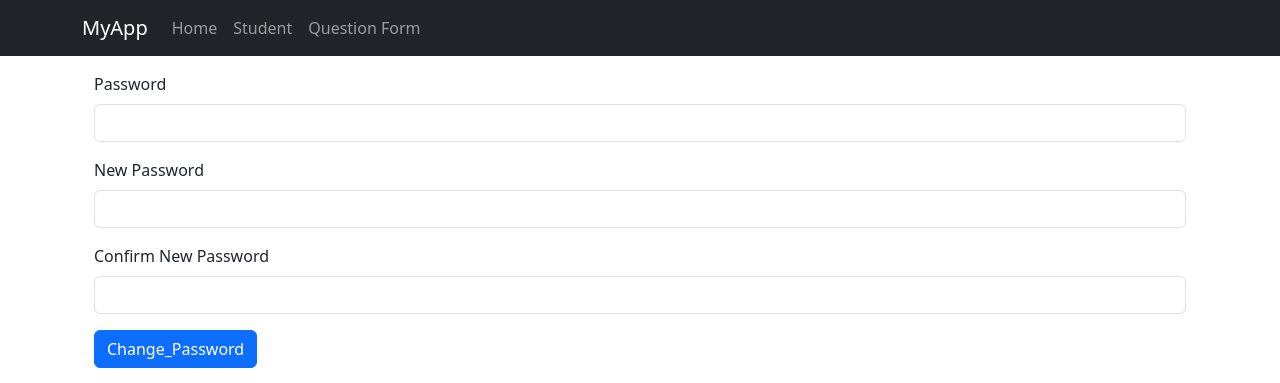
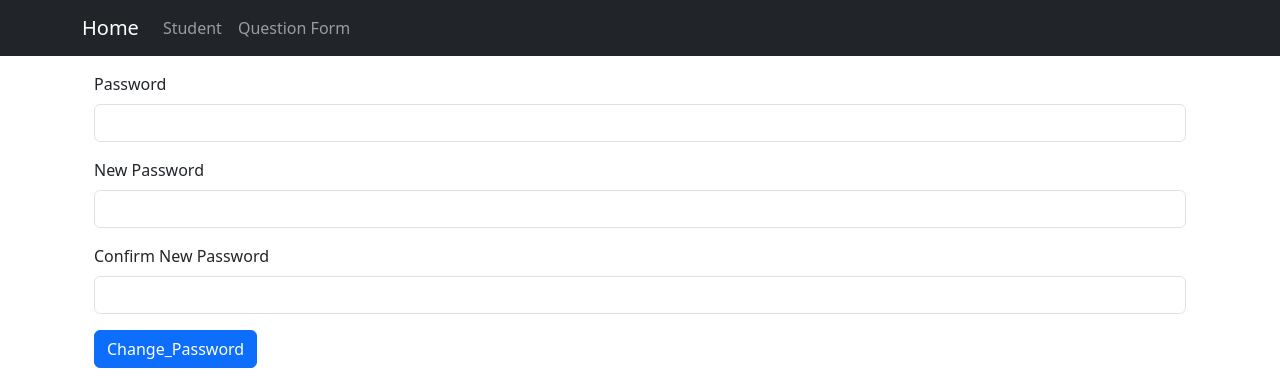
Before and after one commit to kesh2072/BUS-Group-10, a Flask app: page /change_pw in a window 1280 px wide. Shown: the top 383 px of the page. Run offline with Flask 3, Linux system fonts and the light colour scheme; the visitor is signed in with stand-in values (Sample User, id 1); some libraries are stand-ins or nearby versions.

Commit message:
removed unnecessary 'home' from navbar

```diff
--- a/skeleton/app/templates/base.html
+++ b/skeleton/app/templates/base.html
@@ -15,16 +15,13 @@
 <body>
 <nav class="navbar navbar-expand-sm bg-dark" data-bs-theme="dark">
     <div class="container">
-        <a class="navbar-brand" href="{{ url_for('home') }}">MyApp</a>
+        <a class="navbar-brand" href="{{ url_for('home') }}">Home</a>
         <button class="navbar-toggler" type="button" data-bs-toggle="collapse" data-bs-target="#navbarSupportedContent"
                 aria-controls="navbarSupportedContent" aria-expanded="false" aria-label="Toggle navigation">
             <span class="navbar-toggler-icon"></span>
         </button>
         <div class="collapse navbar-collapse" id="navbarSupportedContent">
             <ul class="navbar-nav me-auto mb-2 mb-lg-0">
-                <li class="nav-item">
-                    <a class="nav-link" aria-current="page" href="{{ url_for('home') }}">Home</a>
-                </li>
                 {% if current_user.is_authenticated and current_user.role == "Admin" %}
                 <li class="nav-item">
                     <a class="nav-link" aria-current="page" href="{{ url_for('admin') }}">Admin</a>
--- a/skeleton/app/templates/generic_form.html
+++ b/skeleton/app/templates/generic_form.html
@@ -2,9 +2,7 @@
 {% import "bootstrap_wtf.html" as wtf %}
 
 {% block content %}
-    <div class="container">
-        <div class="form-floating">
-            {{ wtf.quick_form(form, action="", method="post", id="", novalidate=True, autofocus=False) }}
-        </div>
-    </div>
+<div class="container">
+    {{ wtf.quick_form(form, action="", method="post", id="", novalidate=True, autofocus=False) }}
+</div>
 {% endblock %}
```
